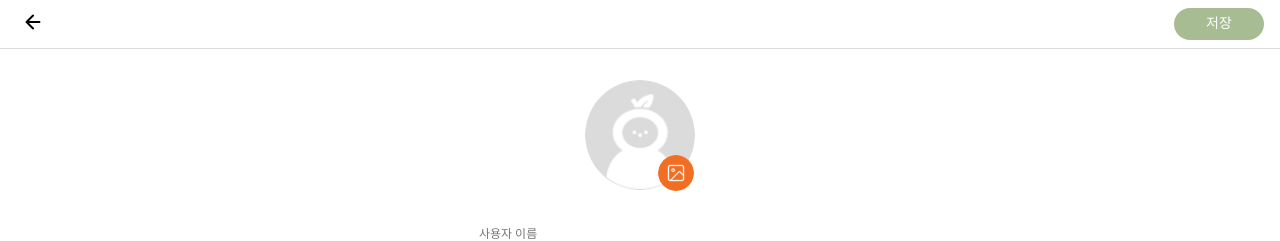
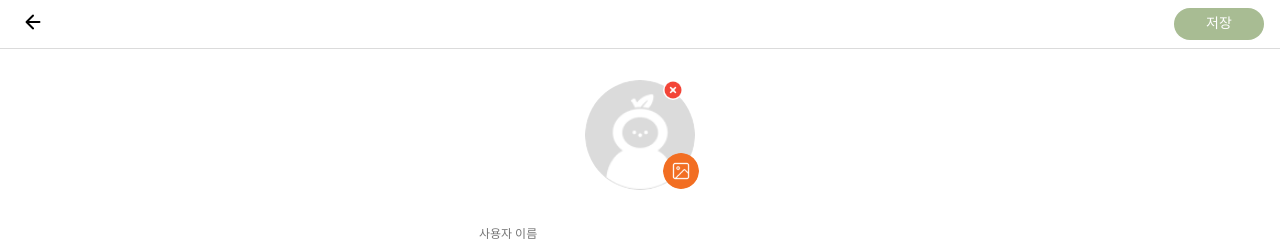
Before and after one commit to 17ANT/INATON, a React (Create React App) app: page /myprofile/modification in a window 1280 px wide. Shown: the top 241 px of the page. Built offline with nearby package versions, Linux system fonts and the light colour scheme; a web font is replaced by a local one.

Commit message:
Feat: 프로필 수정 페이지 이미지 업로드, 삭제 기능 구현

```diff
--- a/package.json
+++ b/package.json
@@ -8,6 +8,7 @@
     "@testing-library/user-event": "^13.5.0",
     "eslint-plugin-jsx-a11y": "^6.6.1",
     "react": "^18.2.0",
+    "react-confirm-alert": "^3.0.6",
     "react-dom": "^18.2.0",
     "react-router-dom": "^6.4.5",
     "react-scripts": "5.0.1",
--- a/src/pages/profileModification/ProfileModification.jsx
+++ b/src/pages/profileModification/ProfileModification.jsx
@@ -1,9 +1,12 @@
-import React from 'react';
+import React, { useState } from 'react';
+import { confirmAlert } from 'react-confirm-alert';
 import styled from 'styled-components';
 import UploadHeader from '../../components/header/UploadHeader';
 import ProfileImg from '../../components/profileImg/ProfileImg';
 import UserInfoInput from '../../components/userInfoInput/UserInfoInput';
-import { ImgButton } from '../../components/imageButton/ImageButton';
+import ImageButton from '../../components/imageButton/ImageButton';
+import UploadButton2 from '../../components/uploadButton/UploadButton2';
+import 'react-confirm-alert/src/react-confirm-alert.css';
 
 const ProfileModificationWrap = styled.div`
     margin: 0 auto;
@@ -29,27 +32,60 @@ const ProfileMain = styled.div`
     gap: 16px;
 `;
 
-const UploadImageButton = styled(ImgButton)`
+const UploadButtonWrap = styled.div`
+    display: flex;
+    flex-direction: column;
     position: absolute;
-    top: 105px;
-    left: 155px;
-    padding: 0;
-    border: none;
+    top: 30px;
+    left: 160px;
+    gap: 53px;
 `;
 
 export default function ProfileModification() {
+    const [imageFile, setImageFile] = useState('../assets/Ellipse-1.png');
+
+    /* 이미지를 업로드 하는 이벤트 함수 */
+    const viewImageFile = (e) => {
+        setImageFile(URL.createObjectURL(e.target.files[0]));
+    };
+
+    /* 업로드 한 이미지를 기본 이미지로 변경하는 이벤트 함수 */
+    const deleteImageFile = () => {
+        if (imageFile !== '../assets/Ellipse-1.png') {
+            confirmAlert({
+                message: '기본 이미지로 변경하시겠습니까?',
+                buttons: [
+                    {
+                        label: 'Yes',
+                        onClick: () => {
+                            URL.revokeObjectURL(imageFile);
+                            setImageFile('../assets/Ellipse-1.png');
+                        },
+                    },
+                    {
+                        label: 'No',
+                    },
+                ],
+            });
+        }
+    };
+
     return (
         <>
             <UploadHeader></UploadHeader>
 
             <ProfileModificationWrap>
                 <ProfileHeader>
-                    <ProfileImg size='110px' src='../assets/Ellipse-1.png' alt='message'></ProfileImg>
-                    <UploadImageButton
-                        size='36px'
-                        src='../assets/upload-file.png'
-                        alt='upload button'
-                    ></UploadImageButton>
+                    <ProfileImg size='110px' src={imageFile} alt='message'></ProfileImg>
+                    <UploadButtonWrap>
+                        <ImageButton
+                            size='20px'
+                            src='../assets/x-button.png'
+                            alt='delete image'
+                            onClick={deleteImageFile}
+                        ></ImageButton>
+                        <UploadButton2 id='imgUpload' radius='50%' size='36px' onChange={viewImageFile}></UploadButton2>
+                    </UploadButtonWrap>
                 </ProfileHeader>
 
                 <ProfileMain>
```
Also changed, not shown: 1 other file (tests, documents, lock files or other folders).
